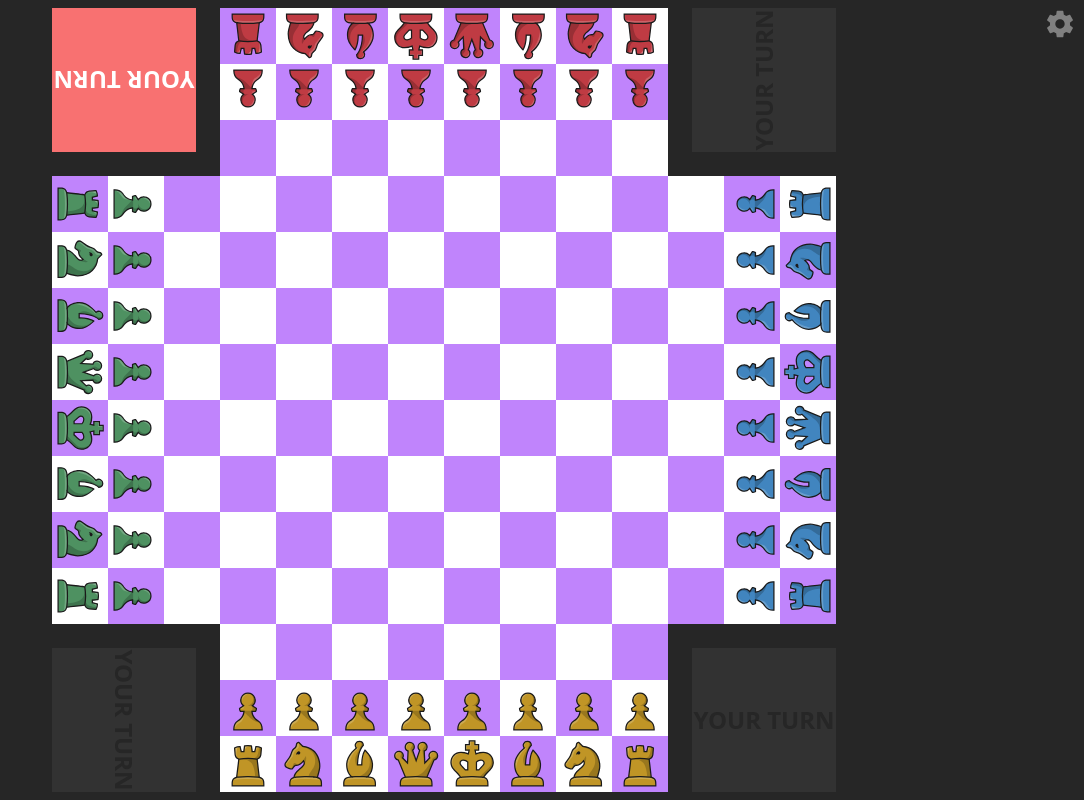
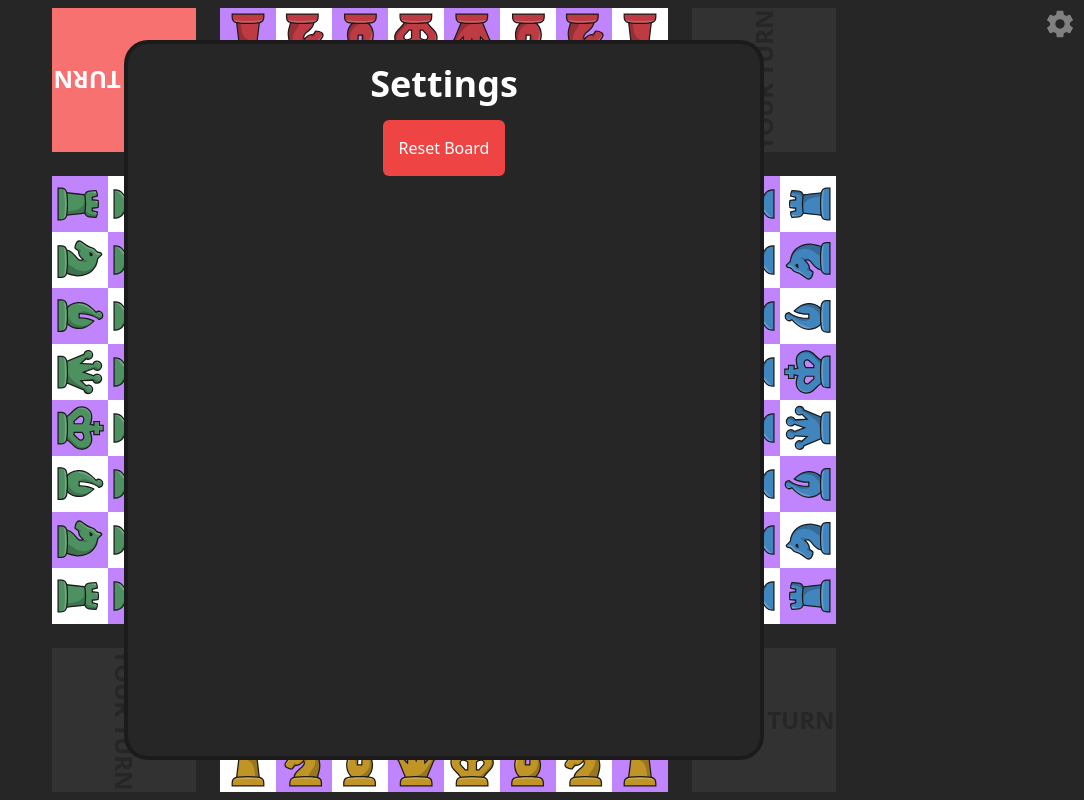
Before and after one commit to T0RNATO/4PChess, a Nuxt app: page / in a window 1280 px wide. Both pictures are taken after a click on the picture 1256 px from the left and 24 px from the top of the page. Shown: the whole page, without its empty margins (196-1280 px from the left). Built offline with nearby package versions, Linux system fonts and the light colour scheme.

Commit message:
fix pages???

```diff
--- a/app.vue
+++ b/app.vue
@@ -1,11 +1,11 @@
 <template>
-    <div>
+    <div @click="closeMenu">
         <img src="@/assets/images/settings.svg" class="absolute m-2 right-0 w-8 hover:rotate-45 transition-all cursor-pointer"
-             @click.stop=""/>
+             @click="toggleMenu" alt="Settings Button"/>
         <div class="w-full flex justify-center h-[100vh] items-center">
-            <Game :selected="selected" ref="game"/>
+            <Game :selected="selected"/>
         </div>
-<!--        <SettingsMenu/>-->
+        <SettingsMenu v-if="settings" :class="{fadeOut: fadeOut}" v-animationend="anEnd"/>
     </div>
 </template>
 
@@ -23,6 +23,36 @@ export default {
     },
     computed: {
         ...mapState(useGameStore, ["check", "turn", "board", "mated", "selected"]),
+    },
+    data() {
+        return {
+            settings: false,
+            fadeOut: false,
+        }
+    },
+    directives: {
+        animationend: {
+            mounted(el, binding) {
+                el.addEventListener('animationend', binding.value);
+            }
+        }
+    },
+    methods: {
+        anEnd() {
+            if (this.fadeOut) {
+                this.fadeOut = false;
+                this.settings = false;
+            }
+        },
+        closeMenu() {
+            this.fadeOut = true;
+        },
+        toggleMenu(e) {
+            if (!this.settings) {
+                e.stopPropagation();
+                this.settings = true;
+            }
+        }
     }
 }
 </script>
--- a/components/SettingsMenu.vue
+++ b/components/SettingsMenu.vue
@@ -1,5 +1,5 @@
 <template>
-  <div class="modal">
+  <div class="modal" @click.stop="">
     <h1 class="text-4xl font-bold mt-5">Settings</h1>
     <button class="bg-red-500 p-4 rounded-md m-4" @click="resetBoard">Reset Board</button>
   </div>
--- a/components/Square.vue
+++ b/components/Square.vue
@@ -81,6 +81,7 @@ export default {
                 ) {
                     store.selectPiece(this.pos);
                     for (const move of getNonCheckingMoves(this.pos[0], this.pos[1], store.board)) {
+                        console.log(move);
                         getSquareAtPos(move[0], move[1]).classList.add(move[2]);
                     }
                 }
--- a/nuxt.config.ts
+++ b/nuxt.config.ts
@@ -4,5 +4,12 @@ export default defineNuxtConfig({
         '@pinia/nuxt',
         '@nuxtjs/tailwindcss',
     ],
-    target: 'static'
+    target: 'static',
+    app: {
+        head: {
+            title: "4 Player Chess"
+        },
+        baseURL: "/4PChess/"
+    },
+
 })
```
Lines whose indentation alone changed are shown as unchanged.
